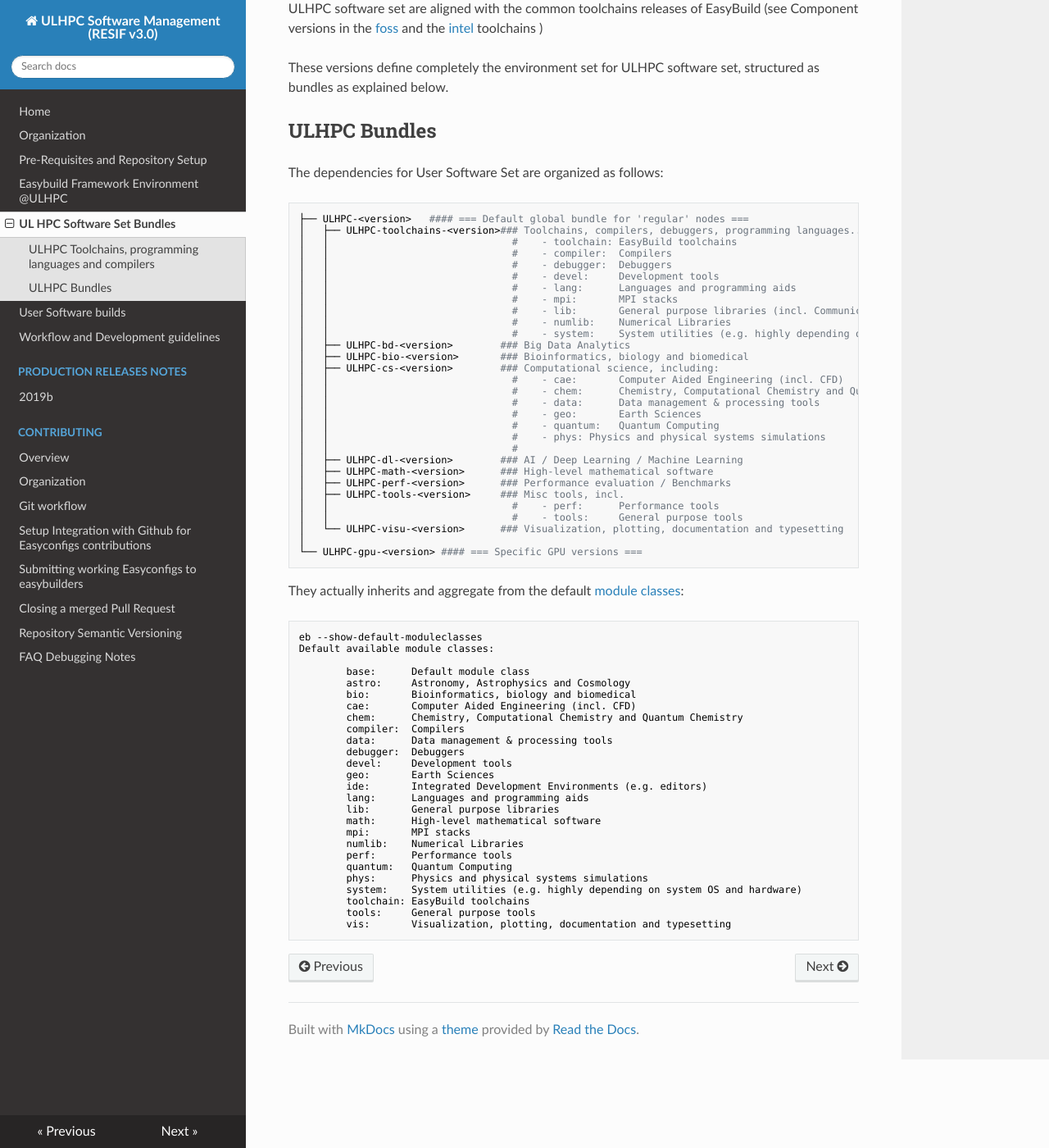
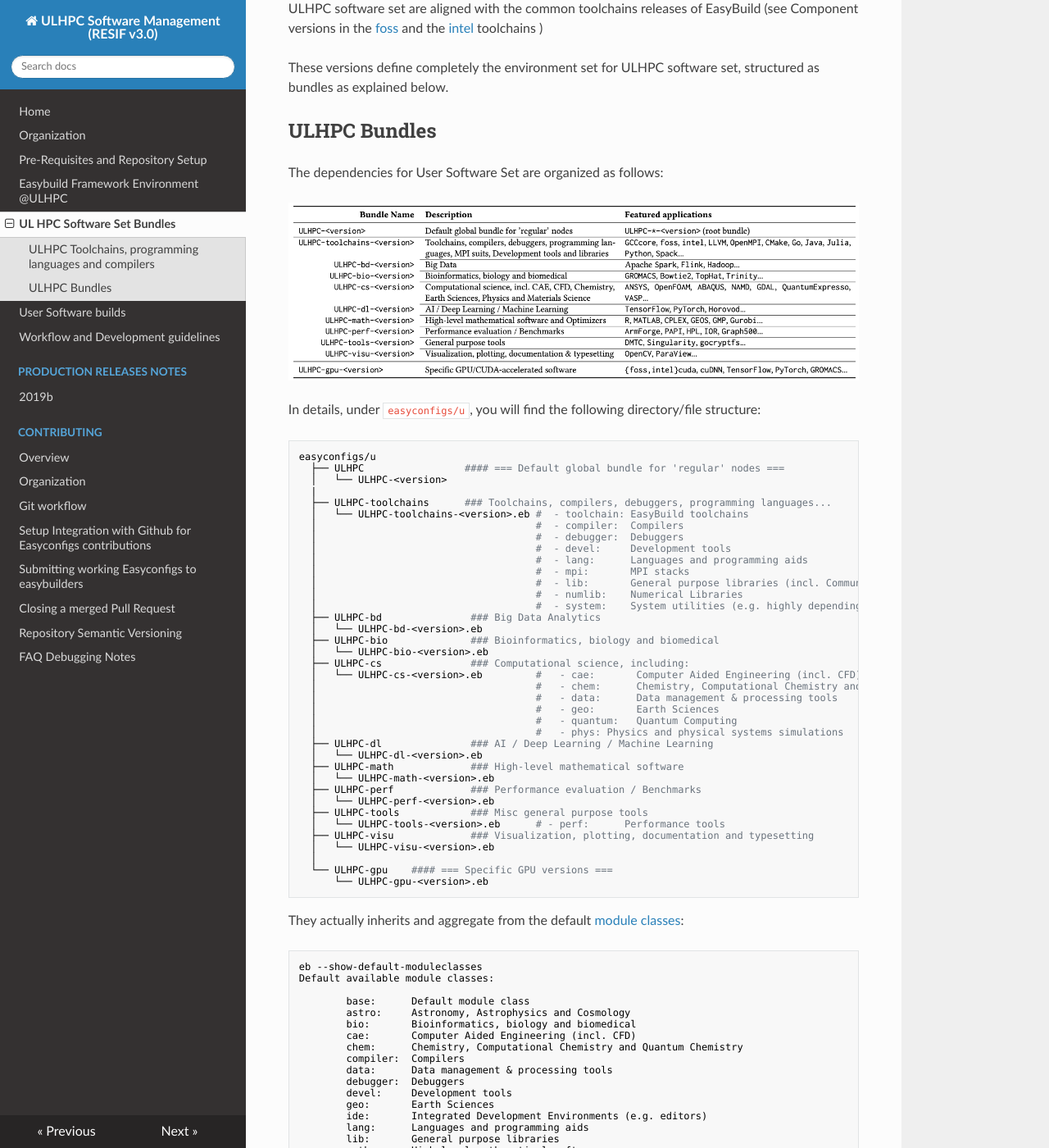
Before and after one commit to ULHPC/sw, an MkDocs documentation site: the page built from docs/swsets.md, in a window 1280 px wide and 1400 px high, scrolled down 932 px. Shown: the whole window at 82% size. Built offline with MkDocs 1.6.1, drawn with Linux system fonts in a browser that asks for light colours; nearby versions of some CDN libraries.

Commit message:
[docs] review swsets
Signed-off-by: Sebastien Varrette <Sebastien.Varrette@uni.lu>

````diff
--- a/docs/swsets.md
+++ b/docs/swsets.md
@@ -12,7 +12,7 @@
 
 **[Technical Documentation](https://hpc-docs.uni.lu/environment/modules/#ulhpc-toolchains-and-software-set-versioning)**
 
-| __Name__  | __Type__  | 2019[a] (_deprecated_) |  __2019b__ (`old`) |  __2020a__ (`prod`) | __2021a*__ (`devel`) |
+| __Name__  | __Type__  | 2019(a) (_deprecated_)  |  __2019b__ (`old`) |  __2020a__ (`prod`) | __2021a*__ (`devel`) |
 |-----------|-----------|------------------------|--------------------|---------------------|----------------------|
 | `GCCCore` | compiler  |                  8.2.0 |              8.3.0 |               9.3.0 |               10.3.0 |
 | `foss`    | toolchain |                  2019a |              2019b |               2020a |                2021a |
@@ -33,37 +33,49 @@
 
 The dependencies for User Software Set are organized as follows:
 
-```
-├── ULHPC-<version>   #### === Default global bundle for 'regular' nodes ===
-│   ├── ULHPC-toolchains-<version>### Toolchains, compilers, debuggers, programming languages...
-│   │                               #    - toolchain: EasyBuild toolchains
-│   │                               #    - compiler:  Compilers
-│   │                               #    - debugger:  Debuggers
-│   │                               #    - devel:     Development tools
-│   │                               #    - lang:      Languages and programming aids
-│   │                               #    - mpi:       MPI stacks
-│   │                               #    - lib:       General purpose libraries (incl. Communication Libraries, I/O Libraries...)
-│   │                               #    - numlib:    Numerical Libraries
-│   │                               #    - system:    System utilities (e.g. highly depending on system OS and hardware)
-│   ├── ULHPC-bd-<version>        ### Big Data Analytics
-│   ├── ULHPC-bio-<version>       ### Bioinformatics, biology and biomedical
-│   ├── ULHPC-cs-<version>        ### Computational science, including:
-│   │                               #    - cae:       Computer Aided Engineering (incl. CFD)
-│   │                               #    - chem:      Chemistry, Computational Chemistry and Quantum Chemistry
-│   │                               #    - data:      Data management & processing tools
-│   │                               #    - geo:       Earth Sciences
-│   │                               #    - quantum:   Quantum Computing
-│   │                               #    - phys: Physics and physical systems simulations
-│   │                               #
-│   ├── ULHPC-dl-<version>        ### AI / Deep Learning / Machine Learning
-│   ├── ULHPC-math-<version>      ### High-level mathematical software
-│   ├── ULHPC-perf-<version>      ### Performance evaluation / Benchmarks
-│   ├── ULHPC-tools-<version>     ### Misc tools, incl.
-│   │                               #    - perf:      Performance tools
-│   │                               #    - tools:     General purpose tools
-│   └── ULHPC-visu-<version>      ### Visualization, plotting, documentation and typesetting
-│
-└── ULHPC-gpu-<version> #### === Specific GPU versions ===
+![](images/resif_bundles.png)
+
+In details, under `easyconfigs/u`, you will find the following directory/file structure:
+
+```bash
+easyconfigs/u
+  ├── ULHPC                 #### === Default global bundle for 'regular' nodes ===
+  │   └── ULHPC-<version>
+  |
+  ├── ULHPC-toolchains      ### Toolchains, compilers, debuggers, programming languages...
+  │   └── ULHPC-toolchains-<version>.eb #  - toolchain: EasyBuild toolchains
+  │                                     #  - compiler:  Compilers
+  │                                     #  - debugger:  Debuggers
+  │                                     #  - devel:     Development tools
+  │                                     #  - lang:      Languages and programming aids
+  │                                     #  - mpi:       MPI stacks
+  │                                     #  - lib:       General purpose libraries (incl. Communication Libraries, I/O Libraries...)
+  │                                     #  - numlib:    Numerical Libraries
+  │                                     #  - system:    System utilities (e.g. highly depending on system OS and hardware)
+  ├── ULHPC-bd               ### Big Data Analytics
+  │   └── ULHPC-bd-<version>.eb
+  ├── ULHPC-bio              ### Bioinformatics, biology and biomedical
+  │   └── ULHPC-bio-<version>.eb
+  ├── ULHPC-cs               ### Computational science, including:
+  │   └── ULHPC-cs-<version>.eb         #   - cae:       Computer Aided Engineering (incl. CFD)
+  │                                     #   - chem:      Chemistry, Computational Chemistry and Quantum Chemistry
+  │                                     #   - data:      Data management & processing tools
+  │                                     #   - geo:       Earth Sciences
+  │                                     #   - quantum:   Quantum Computing
+  │                                     #   - phys: Physics and physical systems simulations
+  ├── ULHPC-dl               ### AI / Deep Learning / Machine Learning
+  │   └── ULHPC-dl-<version>.eb
+  ├── ULHPC-math             ### High-level mathematical software
+  │   └── ULHPC-math-<version>.eb
+  ├── ULHPC-perf             ### Performance evaluation / Benchmarks
+  │   └── ULHPC-perf-<version>.eb
+  ├── ULHPC-tools            ### Misc general purpose tools
+  │   └── ULHPC-tools-<version>.eb      # - perf:      Performance tools
+  ├── ULHPC-visu             ### Visualization, plotting, documentation and typesetting
+  │   └── ULHPC-visu-<version>.eb
+  │
+  └── ULHPC-gpu    #### === Specific GPU versions ===
+      └── ULHPC-gpu-<version>.eb
 ```
 
 They actually inherits  and aggregate from the default [module classes](https://easybuild.readthedocs.io/en/latest/Writing_easyconfig_files.html#module-class):
````
Also changed, not shown: README.md (+1 -1 lines), docs/images/resif_bundles.png (added), docs/images/resif_swsets_toolchains_version.png (added).
